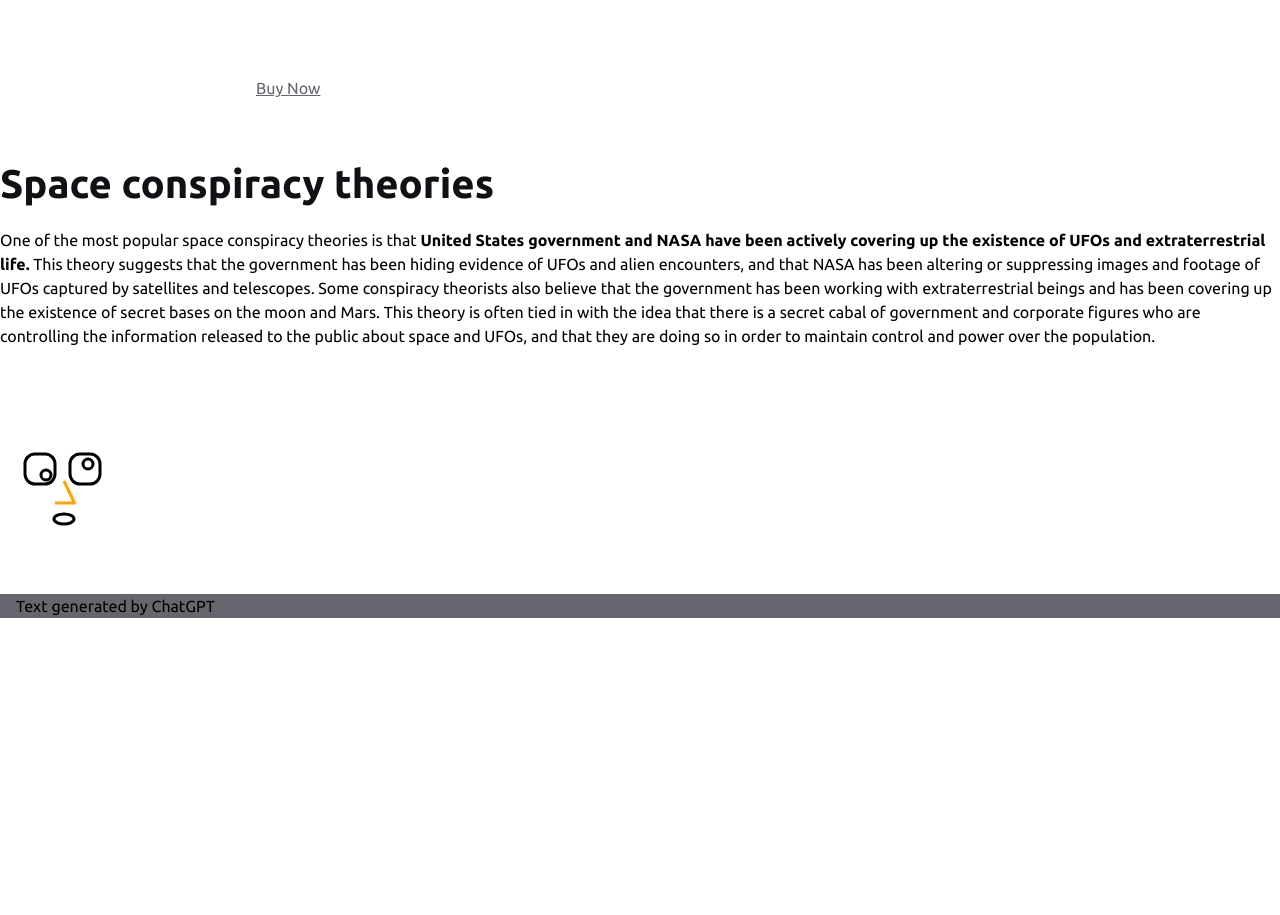
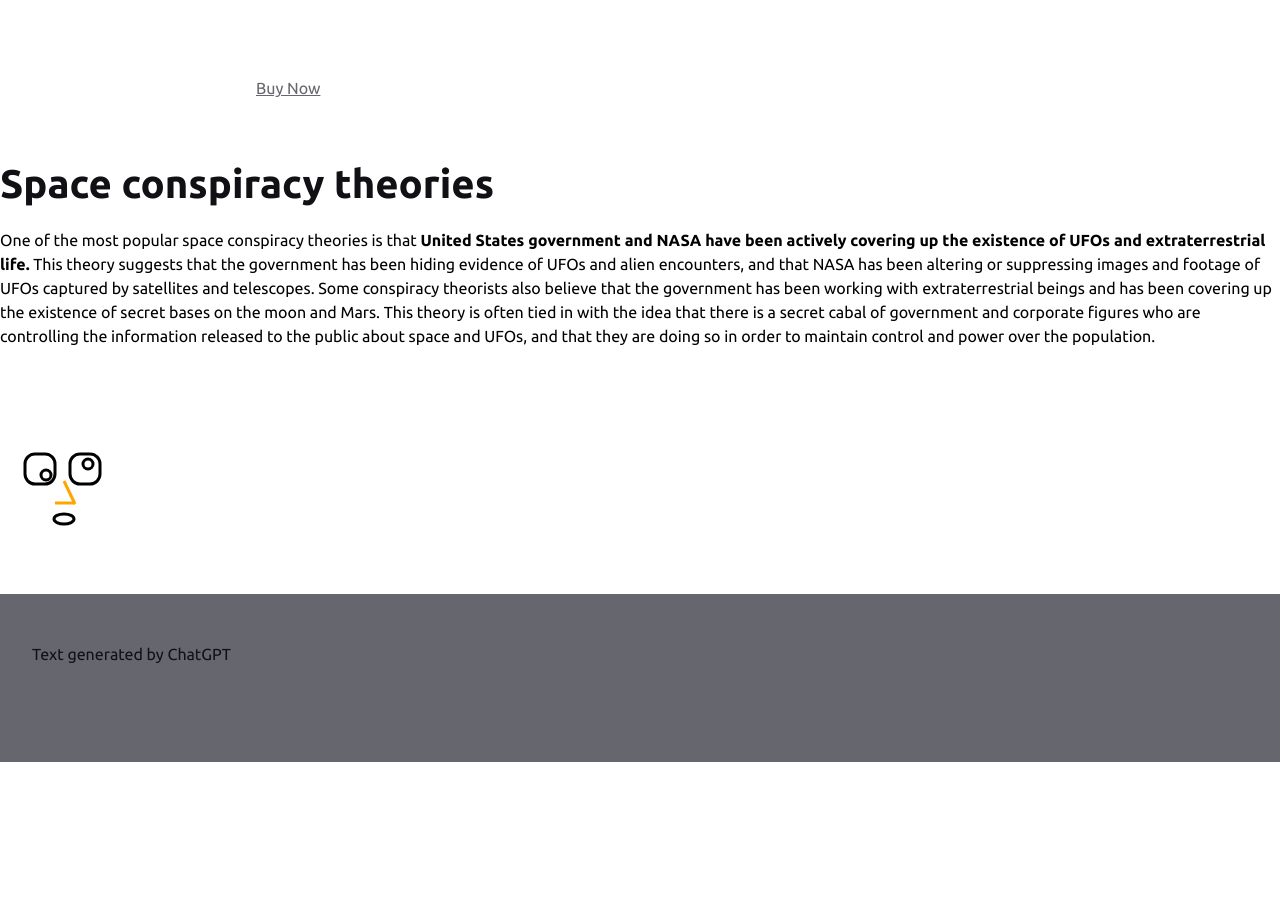
Before and after one commit to is-120-winter-2023/css-fonts-and-a-button-brysonkbarney, a website: page index.html in a window 1280 px wide. Shown: the part 2391-3306 px from the top of the page. Drawn offline with Linux system fonts and the light colour scheme.

Commit message:
fixing footer

```diff
--- a/styles/main.css
+++ b/styles/main.css
@@ -200,5 +200,9 @@ footer {
   padding: 0 1rem;
   background-color: var(--color-secondary);
   display: block;
-  margin-bottom: 20rem;
 }
+footer p {
+  color: var(--color-primary);
+  margin: 0;
+  padding: 3rem 1rem 6rem;
+}
```
